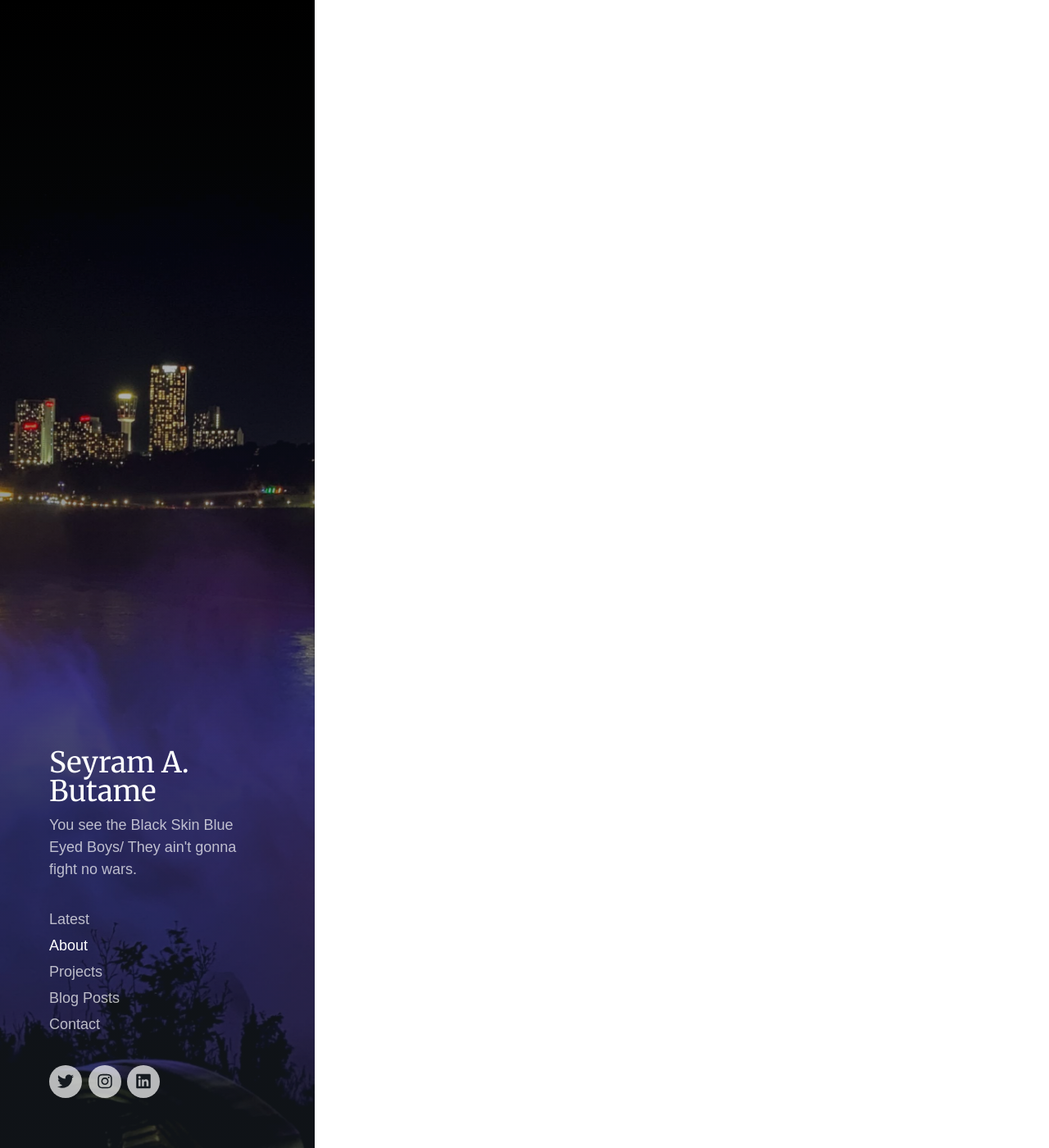
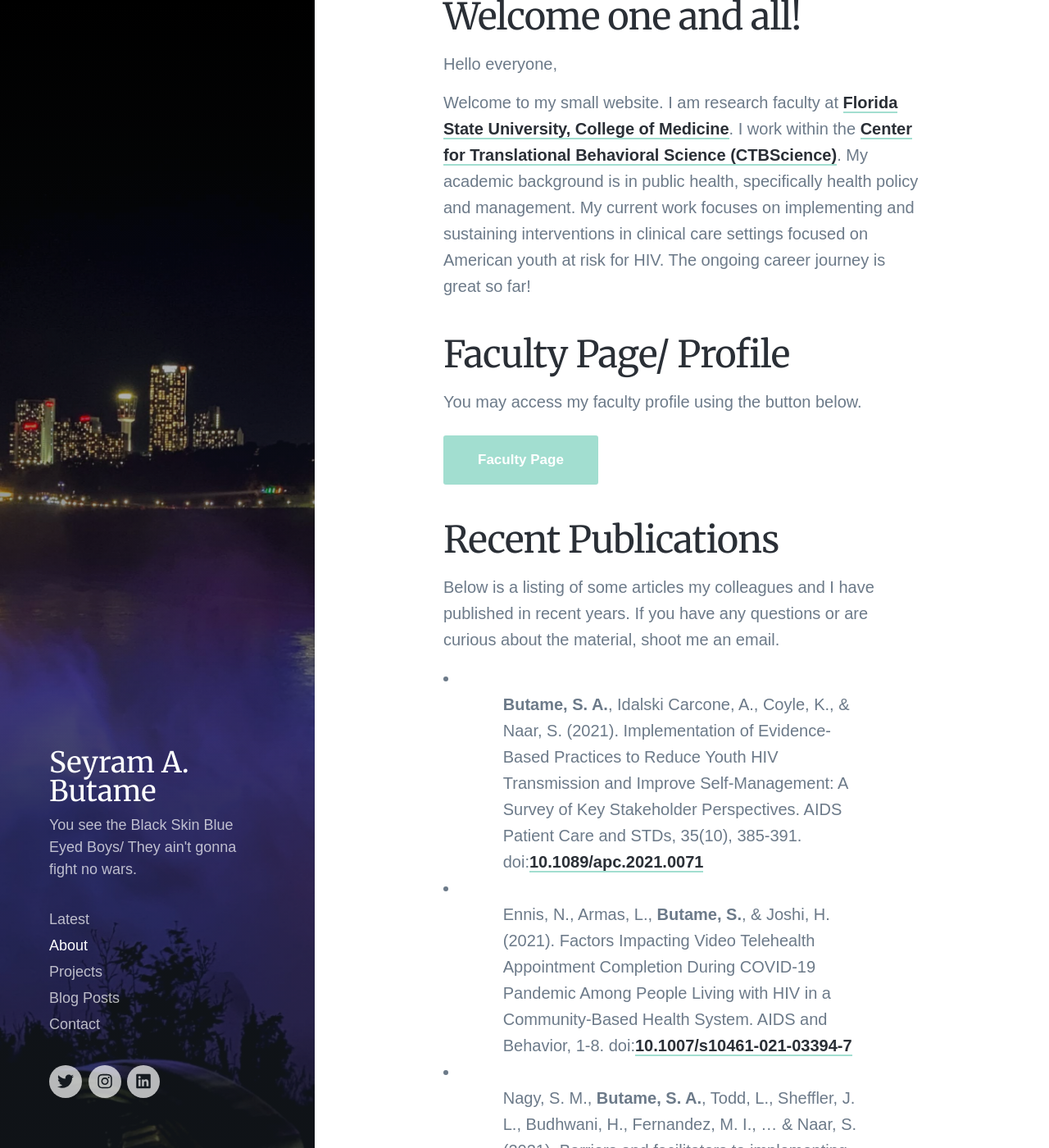
Before and after one commit to butames/blog.github.io, a Jekyll site: the page built from _pages/about.md, in a window 1280 px wide and 1400 px high, scrolled down 6118 px. Shown: the whole window at 82% size. Built offline with Jekyll 4.4.1, drawn with Linux system fonts in a browser that asks for light colours; nearby versions of some CDN libraries; some web fonts are replaced; some of the changed text lies outside the part shown.

Commit message:
Update about.md

```diff
--- a/_pages/about.md
+++ b/_pages/about.md
@@ -1,4 +1,11 @@
 ---
+title: About Seyram A. Butame
+subtitle: Just a little this and that about me, life, and my work.
+description: Just a little this and that about me, life, and my work.
+featured_image: /images/about/about-niagarafalls.jpg
+---
+
+![](/images/about/about-portrait.jpg)---
 title: About Seyram A. Butame
 subtitle: Just a little this and that about me, life, and my work.
 description: Just a little this and that about me, life, and my work.
@@ -61,3 +68,61 @@ Per their mission, ORCID  is "a global, not-for-profit organization sustained by
 Scopus is Elsevier's abstract and citation database launched in 2004. Similar to Google Scholar, Scopus offers researchers the opportunity to create and edit profiles covering affiliations, publications, bibliographic data, references, and other publication-related material. You may view the public version of my SCOPUS profile below.
 
 <a href="https://www.scopus.com/authid/detail.uri?authorId=57194108222" class="button button--large">SCOPUS Profile</a>
+
+
+That's me on a recent trip to Niagara Falls, New York. I was on the Maid of the Mist^**TM**
+
+## Welcome one and all!
+
+Hello everyone,
+
+Welcome to my small website. I am research faculty at [Florida State University, College of Medicine](https://med.fsu.edu/). I work within the [Center for Translational Behavioral Science (CTBScience)](https://ctbs.fsu.edu/). My academic background is in public health, specifically health policy and management. My current work focuses on implementing and sustaining interventions in clinical care settings focused on American youth at risk for HIV. The ongoing career journey is great so far!
+
+
+## Faculty Page/ Profile
+
+You may access my faculty profile using the button below.
+
+<a href="https://ctbs.fsu.edu/person/seyram-butame-phd" class="button button--large">Faculty Page</a>
+
+## Recent Publications
+
+Below is a listing of some articles my colleagues and I have published in recent years. If you have any questions or are curious about the material, shoot me an email.
+
+* **Butame, S. A.**, Idalski Carcone, A., Coyle, K., & Naar, S. (2021). Implementation of Evidence-Based Practices to Reduce Youth HIV Transmission and Improve Self-Management: A Survey of Key Stakeholder Perspectives. AIDS Patient Care and STDs, 35(10), 385-391. doi:[10.1089/apc.2021.0071](https://doi.org/10.1089/apc.2021.0071)
+
+* Ennis, N., Armas, L., **Butame, S.**, & Joshi, H. (2021). Factors Impacting Video Telehealth Appointment Completion During COVID-19 Pandemic Among People Living with HIV in a Community-Based Health System. AIDS and Behavior, 1-8. doi:[10.1007/s10461-021-03394-7](https://doi.org/10.1007/s10461-021-03394-7)
+
+* Nagy, S. M., **Butame, S. A.**, Todd, L., Sheffler, J. L., Budhwani, H., Fernandez, M. I., ... & Naar, S. (2021). Barriers and facilitators to implementing a motivational interviewing-based intervention: a multi-site study of organizations caring for youth living with HIV. AIDS care, 1-6. doi:[10.1080/09540121.2021.1950604](https://doi.org/10.1080/09540121.2021.1950604)
+
+* **Butame, S. A.**, De Leon, J. M., Lee, S. J., Naar, S., Genn, L., Dark, T., & Kapogiannis, B. G. (2021). Barriers and Facilitators to the Collection and Aggregation of Electronic Health Record HIV Data: An Analysis of Study Recruitment Venues Within the Adolescent Medicine Trials Network for HIV/AIDS Interventions (ATN). Evaluation & the Health Professions, 44(2), 168-176. doi:[10.1177/0163278721998413](https://doi.org/10.1177/0163278721998413)
+
+* **Butame, S. A.** (2019). The prevalence of modern contraceptive use and its associated socio-economic factors in Ghana: evidence from a demographic and health survey of Ghanaian men. Public health, 168, 128-136. doi: [10.1016/j.puhe.2018.12.020](https://doi.org/10.1016/j.puhe.2018.12.020)
+
+## Full Academic Profile
+
+You may also access my other academic work via the below links. In recent years, there have been efforts to create social media networks for academics to connect and network with each other. The jury is still out on which of the numerous indexing and profiling sites are the best. Still, I provide links to some of the more popular ones, so click away and if you have any questions, feel free to reach out to me.
+
+**Google Scholar**
+
+This is a freely accessible web search engine that indexes the full text or metadata of scholarly literature across an array of publishing formats and disciplines. In recent years, individual researchers have been able to create Scholar Citations profiles. You may access my profile below.
+
+<a href="https://scholar.google.com/citations?user=ARBp_DIAAAAJ&hl=en" class="button button--large">Google Scholar</a>
+
+**ResearchGate**
+
+ResearchGate is a social networking site for scientists and researchers to share papers, ask and answer questions, and find collaborators. You may access my profile below.
+
+<a href="https://www.researchgate.net/profile/Seyram-Butame" class="button button--large">ResearchGate</a>
+
+**ORCID (Open Researcher and Contributor ID)**
+
+Per their mission, ORCID  is "a global, not-for-profit organization sustained by fees from our member organizations." Furthermore, it envisions a world where "all who participate in research, scholarship, and innovation are uniquely identified and connected to their contributions across disciplines, borders, and time." You may view the public version of my ORCID record below.
+
+<a href="https://orcid.org/0000-0002-4495-0898" class="button button--large">ORCID Profile</a>
+
+**SCOPUS**
+
+Scopus is Elsevier's abstract and citation database launched in 2004. Similar to Google Scholar, Scopus offers researchers the opportunity to create and edit profiles covering affiliations, publications, bibliographic data, references, and other publication-related material. You may view the public version of my SCOPUS profile below.
+
+<a href="https://www.scopus.com/authid/detail.uri?authorId=57194108222" class="button button--large">SCOPUS Profile</a>
```
